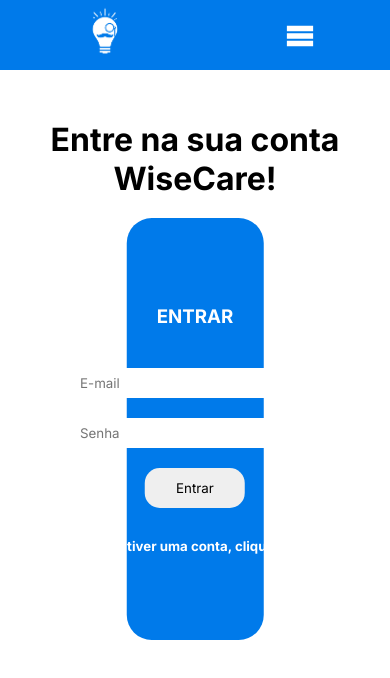
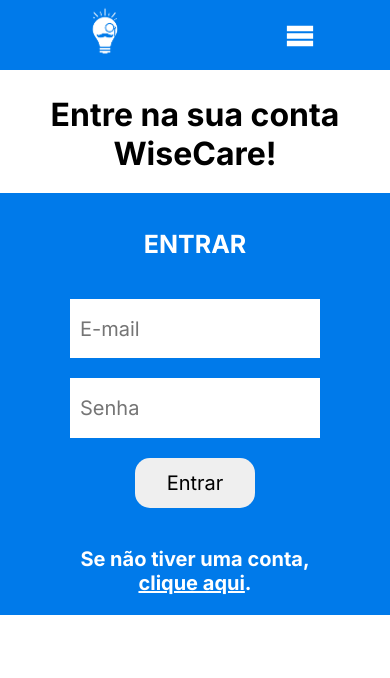
Before and after one commit to Lukareliz/wise-care, a React (Vite) app: page /login in a window 390 px wide. Shown: the top 678 px of the page. Built offline with nearby package versions, Linux system fonts and the light colour scheme.

Commit message:
feat: login screen mobile

```diff
--- a/src/App.css
+++ b/src/App.css
@@ -294,6 +294,42 @@
     #slick_slider{
         display: none;
     }
+
+    /*LOGIN SCREEN*/
+    .auth_container{
+        width: 100%;
+        border-radius: 0px;
+    }
+
+    .title_main{
+        margin-top: 25px;
+    }
+
+    .auth_inputs{
+        height: 350px;
+    }
+
+    .auth_inputs h3{
+        font-size: 25px;
+    }
+
+    .auth_inputs input{
+        height: 30%;
+        font-size: 20px;
+    }
+
+    .auth_inputs .buttons{
+        width: 120px;
+        height: 50px;
+        border-radius: 15px;
+        border-style: none;
+        margin-top: 20px;
+    }
+
+    .auth_inputs h5{
+        margin-top: 70px;
+        font-size: 20px;
+    }
   }
 
   @media only screen and (min-width: 721px) {
--- a/src/pages/Login.jsx
+++ b/src/pages/Login.jsx
@@ -14,7 +14,7 @@
             <input type="password" name="" id="" placeholder="Senha" />
             <div><input type="button" value="Entrar" className="buttons"/></div>
           </form>
-          <h5>Se não tiver uma conta, <Link to="/register">clique aqui</Link>.</h5>
+          <h5>Se não tiver uma conta, <Link to="/register"><u>clique aqui</u></Link>.</h5>
         </div>
       </div>
     </div>
```
